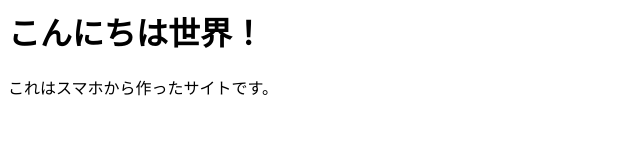
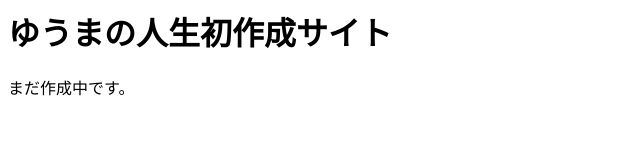
Before and after one commit to Yuma5329/yumaWebsite, a plain HTML site: page index.html in a window 1280 px wide. Shown: the whole page, without its empty margins (0-640 px from the left). Drawn offline with Linux system fonts and the light colour scheme.

Commit message:
index.html を更新

```diff
--- a/index.html
+++ b/index.html
@@ -1,2 +1,2 @@
-<h1>こんにちは世界！</h1>
-<p>これはスマホから作ったサイトです。</p>
+<h1>ゆうまの人生初作成サイト</h1>
+<p>まだ作成中です。</p>
```
